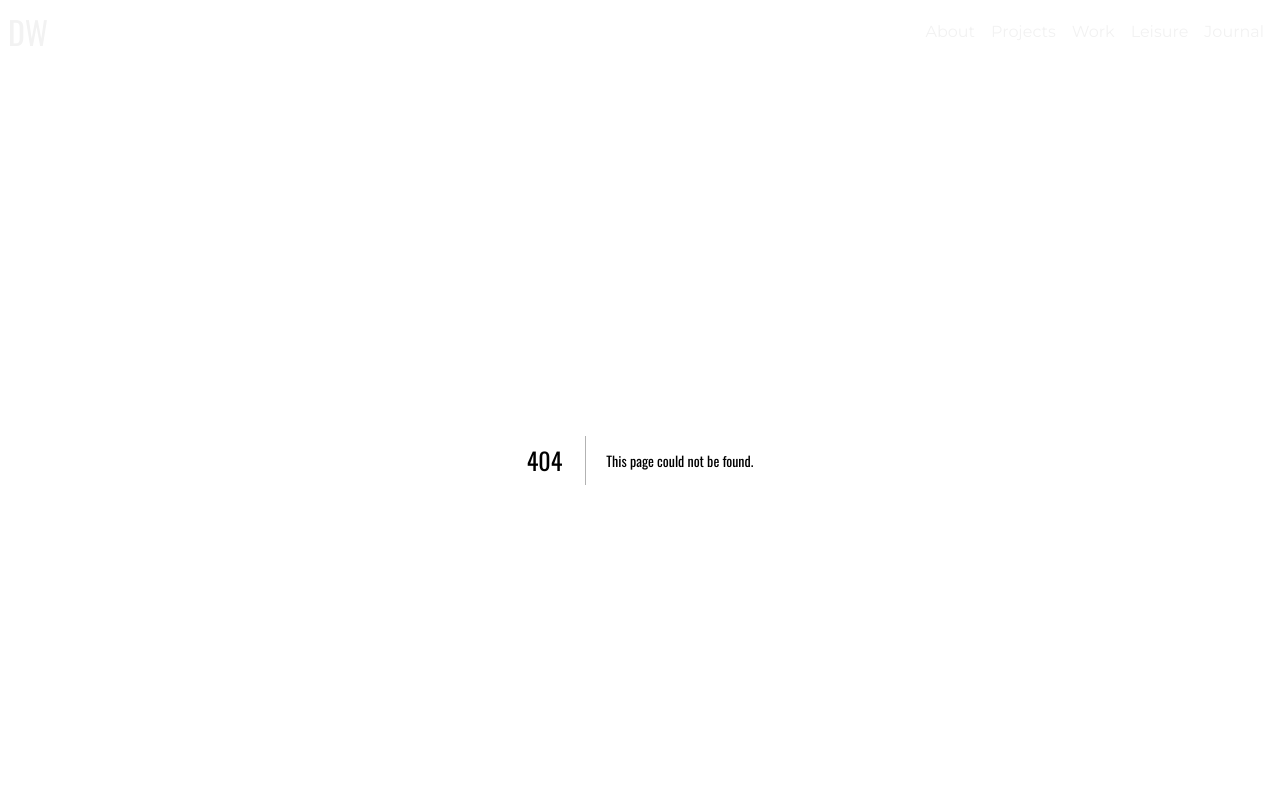
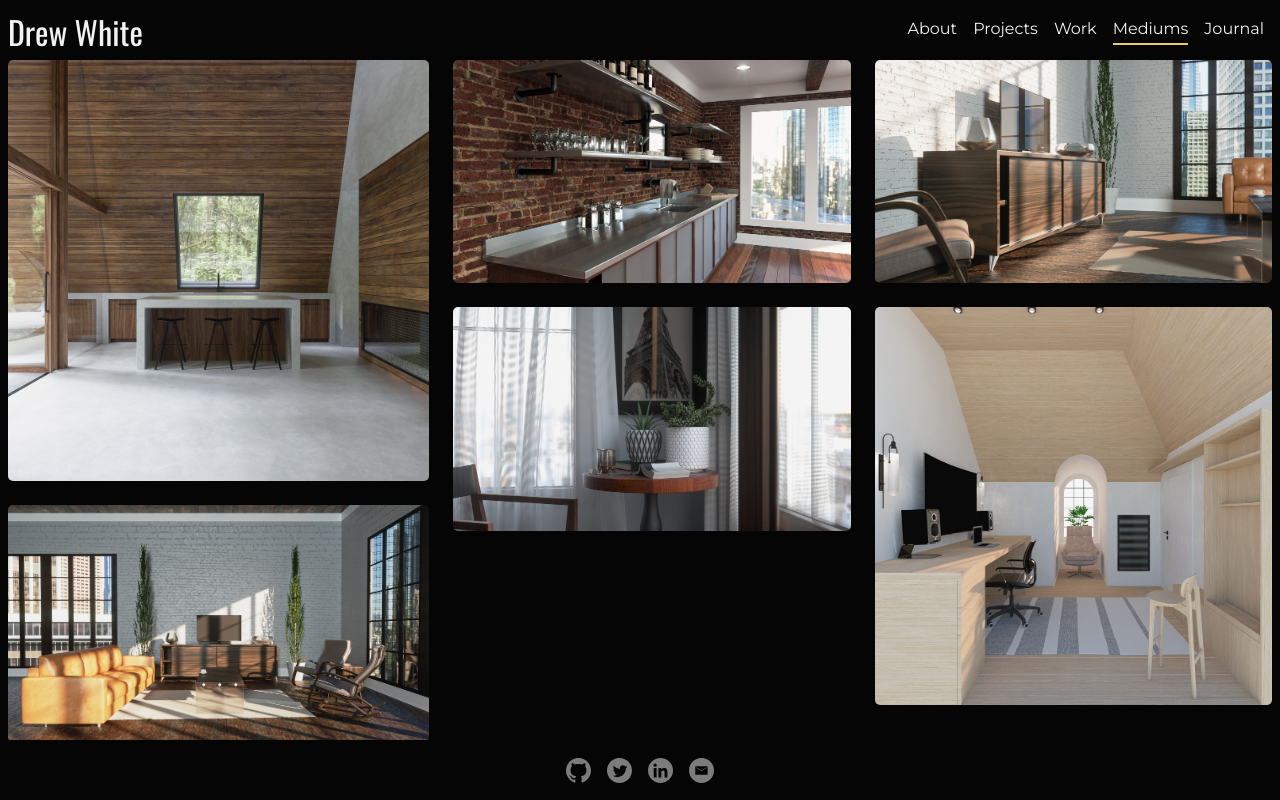
Before and after one commit to Drucial/drew-white-portfolio, a Next.js app: page /mediums in a window 1280 px wide. Before the commit this address had no page. Built offline with nearby package versions, Linux system fonts and the light colour scheme.

Commit message:
Mediums page updates

```diff
--- /dev/null
+++ b/lib/data/mediumsData.ts
@@ -0,0 +1,86 @@
+export const MediumsData = [
+	{
+		image: {
+			src: "/img/a-frame.jpg",
+			width: 2000,
+			height: 2000,
+		},
+
+		title: "The A-Frame",
+		details: [
+			"A modern, minimalist cabin for the perfect weekend get away.",
+			"Designed and modeled in Cinema4d, and rendered with Octane Render.",
+		],
+		category: "Architecture",
+	},
+	{
+		image: {
+			src: "/img/loft-kitchen.jpg",
+			width: 2000,
+			height: 1125,
+		},
+
+		title: "The Loft",
+		details: [
+			"An industrial kitchen design for an uptown apartment.",
+			"Designed and modeled in Cinema4d, and rendered with Octane Render.",
+		],
+		category: "Interiors",
+	},
+	{
+		image: {
+			src: "/img/loft-living.jpg",
+			width: 2000,
+			height: 1125,
+		},
+
+		title: "The Loft",
+		details: [
+			"A living space design for a modern, industrial uptown apartment.",
+			"Designed and modeled in Cinema4d, and rendered with Octane Render.",
+		],
+		category: "Interiors",
+	},
+	{
+		image: {
+			src: "/img/loft-living-2.jpg",
+			width: 2000,
+			height: 1125,
+		},
+
+		title: "The Loft",
+		details: [
+			"A living space design for a modern, industrial uptown apartment.",
+			"Designed and modeled in Cinema4d, and rendered with Octane Render.",
+		],
+		category: "Interiors",
+	},
+	{
+		image: {
+			src: "/img/reading-corner.jpg",
+			width: 2000,
+			height: 1125,
+		},
+
+		title: "The Still Life",
+		details: [
+			"A study of light, texture and compositional balance in 3D",
+			"Designed and modeled in Cinema4d, and rendered with Octane Render.",
+		],
+		category: "Interiors",
+	},
+	{
+		image: {
+			src: "/img/the-office.jpg",
+			width: 2000,
+			height: 2000,
+		},
+
+		title: "The Office",
+		details: [
+			"A scandanavian inspired office and music room build, designed for a friend.",
+			"Designed and modeled in Cinema4d, and rendered with Octane Render.",
+		],
+		category: "Architecture",
+	},
+]
--- a/pages/leisure.tsx
+++ b/pages/mediums.tsx
@@ -1,41 +1,42 @@
 import Masonry from "react-masonry-css"
 import { styled } from "@stitches/react"
-import { LeisureData } from "../lib/data/leisureData"
+import { MediumsData } from "../lib/data/mediumsData"
 import Layout from "../src/components/Layout"
 import Image from "next/image"
 import { useState } from "react"
-import { LeisureModal } from "../src/components/LeisureModal"
-import { LeisureItem } from "../types"
+import { MediumsModal } from "../src/components/MediumsModal"
+import { MediumsItem } from "../types"
 import { useRecoilState } from "recoil"
-import { ShowLeisureModalState } from "../state/atoms"
+import { ModalDetailsState, ShowMediumsModalState } from "../state/atoms"
+import { AnimatePresence } from "framer-motion"
 
 const title = "Hello, I'm Drew 👋"
 const subtitle =
 	"I'm a UI/UX Design Engineer at Stashpad, and living in Charlotte, North Carolina."
 
-export default function Leisure() {
-	const [showModal, setShowModal] = useRecoilState(ShowLeisureModalState)
-	const [modalDetails, setModalDetails] = useState<LeisureItem>()
+export default function Mediums() {
+	const [showModal, setShowModal] = useRecoilState(ShowMediumsModalState)
+	const [modalDetails, setModalDetails] = useRecoilState(ModalDetailsState)
 	const breakpointColumnsObj = {
 		default: 3,
 		1000: 2,
 		640: 1,
 	}
 
-	const handleClick = (item: LeisureItem) => {
+	const handleClick = (item: MediumsItem) => {
 		setModalDetails(item)
 		setShowModal((prev) => !prev)
 	}
 
 	return (
-		<Layout title="Leisure" description={`${title} - ${subtitle}`}>
+		<Layout title="Design Mediums" description={`${title} - ${subtitle}`}>
 			<Section>
 				<Masonry
 					breakpointCols={breakpointColumnsObj}
 					className="masonry-grid"
 					columnClassName="masonry-grid-column"
 				>
-					{LeisureData.map((item, i) => (
+					{MediumsData.map((item, i) => (
 						<Card key={i} onClick={() => handleClick(item)}>
 							<HoverDetails>
 								<Category>{item.category}</Category>
@@ -52,7 +53,6 @@ export default function Leisure() {
 					))}
 				</Masonry>
 			</Section>
-			{showModal && <LeisureModal details={modalDetails!} />}
 		</Layout>
 	)
 }
--- a/src/components/Footer.tsx
+++ b/src/components/Footer.tsx
@@ -1,7 +1,7 @@
 import { styled } from "@stitches/react"
 import Link from "next/link"
 import { useRecoilState } from "recoil"
-import { ShowLeisureModalState } from "../../state/atoms"
+import { ShowMediumsModalState } from "../../state/atoms"
 import { FOOTER_HEIGHT, MAX_WIDTH } from "../../styles/constants"
 import { GithubLogo } from "../svg/GithubLogo"
 import { LinkedinLogo } from "../svg/LinkedinLogo"
@@ -9,7 +9,7 @@ import { MailLogo } from "../svg/MailLogo"
 import { TwitterLogo } from "../svg/TwitterLogo"
 
 export const Footer = () => {
-	const [showModal, setShowModal] = useRecoilState(ShowLeisureModalState)
+	const [showModal, setShowModal] = useRecoilState(ShowMediumsModalState)
 
 	const handleClick = () => {
 		if (showModal) {
--- a/src/components/Layout.tsx
+++ b/src/components/Layout.tsx
@@ -1,6 +1,6 @@
 import React, { ReactNode, useEffect } from "react"
 import { NextSeo } from "next-seo"
-import { motion } from "framer-motion"
+import { AnimatePresence, motion } from "framer-motion"
 import { MOBILE_WIDTH, TABLET_WIDTH } from "../../styles/constants"
 import { useRecoilValue, useSetRecoilState } from "recoil"
 import {
@@ -8,8 +8,11 @@ import {
 	IsMobileState,
 	IsTabletState,
 	MobileNavShowState,
+	ModalDetailsState,
+	ShowMediumsModalState,
 } from "../../state/atoms"
 import { styled } from "@stitches/react"
+import { MediumsModal } from "./MediumsModal"
 
 type Props = {
 	children: ReactNode
@@ -28,6 +31,8 @@ const Layout = ({ children, title, description }: Props): JSX.Element => {
 	const setIsTablet = useSetRecoilState(IsTabletState)
 	const setIsDesktop = useSetRecoilState(IsDesktopState)
 	const showMobileNav = useRecoilValue(MobileNavShowState)
+	const showModal = useRecoilValue(ShowMediumsModalState)
+	const modalDetails = useRecoilValue(ModalDetailsState)
 
 	const updateIsMobile = () => {
 		window.innerWidth <= MOBILE_WIDTH ? setIsMobile(true) : setIsMobile(false)
@@ -105,6 +110,9 @@ const Layout = ({ children, title, description }: Props): JSX.Element => {
 			>
 				{children}
 			</Main>
+			<AnimatePresence>
+				{showModal && <MediumsModal details={modalDetails!} />}
+			</AnimatePresence>
 		</>
 	)
 }
@@ -112,7 +120,11 @@ const Layout = ({ children, title, description }: Props): JSX.Element => {
 export default Layout
 
 const Main = styled(motion.main, {
-	position: "relative",
+	width: '100%',
+	height: '100%',
+	overflowY: 'scroll',
+	overflowX: 'hidden',
+	transition: '$medium',
 
 	variants: {
 		navShow: {
--- a/src/components/LeisureModal.tsx
+++ b/src/components/MediumsModal.tsx
@@ -1,24 +1,25 @@
 import { styled } from "@stitches/react"
-import { LeisureItem } from "../../types"
+import { MediumsItem } from "../../types"
 import Image from "next/image"
 import { CloseIcon } from "../icons/CloseIcon"
 import { useRecoilValue, useSetRecoilState } from "recoil"
 import {
 	IsMobileState,
 	IsTabletState,
-	ShowLeisureModalState,
+	ShowMediumsModalState,
 } from "../../state/atoms"
 import { useState } from "react"
-import { MAX_WIDTH } from "../../styles/constants"
+import { FOOTER_HEIGHT, MAX_WIDTH, NAV_HEIGHT } from "../../styles/constants"
+import { motion } from "framer-motion"
 
 type Props = {
-	details: LeisureItem
+	details: MediumsItem
 }
 
-export const LeisureModal = ({ details }: Props) => {
+export const MediumsModal = ({ details }: Props) => {
 	const isMobile = useRecoilValue(IsMobileState)
 	const isTablet = useRecoilValue(IsTabletState)
-	const setShowModal = useSetRecoilState(ShowLeisureModalState)
+	const setShowModal = useSetRecoilState(ShowMediumsModalState)
 	const [showDetails, setShowDetails] = useState(false)
 	const size =
 		!isMobile && !isTablet && details.image.height === 2000 ? "tall" : "wide"
@@ -27,8 +28,20 @@ export const LeisureModal = ({ details }: Props) => {
 		setShowModal(false)
 	}
 
+	const variants = {
+		hidden: { opacity: 0 },
+		enter: { opacity: 1 },
+		exit: { opacity: 0 },
+	}
+
 	return (
-		<ModalWrapper>
+		<ModalWrapper
+			initial="hidden"
+			animate="enter"
+			exit="exit"
+			variants={variants}
+			mobile={isMobile}
+		>
 			<ImageWrapper size={size}>
 				<GalleryImage
 					size={size}
@@ -40,24 +53,52 @@ export const LeisureModal = ({ details }: Props) => {
 				<CloseModal onClick={handleCloseModal}>
 					<CloseIcon height={15} />
 				</CloseModal>
+				{!isMobile && (
+					<ProjectDetails mobile={isMobile}>
+						<Category>{details.category}</Category>
+						<Title>{details.title}</Title>
+						{details.details.map((p, i) => (
+							<Detail key={i}>{p}</Detail>
+						))}
+					</ProjectDetails>
+				)}
 			</ImageWrapper>
+			{isMobile && (
+				<ProjectDetails>
+					<Category>{details.category}</Category>
+					<Title>{details.title}</Title>
+					{details.details.map((p, i) => (
+						<Detail key={i}>{p}</Detail>
+					))}
+				</ProjectDetails>
+			)}
 		</ModalWrapper>
 	)
 }
 
-const ModalWrapper = styled("div", {
+const ModalWrapper = styled(motion.div, {
 	display: "flex",
+	flexDirection: "column",
 	alignItems: "center",
 	justifyContent: "center",
 	padding: "$l",
 	position: "absolute",
 	width: "100%",
-	height: "100%",
 	maxWidth: MAX_WIDTH,
-	top: 0,
+	top: NAV_HEIGHT,
+	bottom: FOOTER_HEIGHT,
 	left: "50%",
-	background: "rgba(0,0,0,.7)",
+	background: "rgba(0,0,0,.8)",
 	transform: "translateX(-50%)",
+
+	variants: {
+		mobile: {
+			true: {
+				padding: "$m",
+				background: "$black",
+			},
+		},
+	},
 })
 
 const CloseModal = styled("div", {
@@ -74,6 +115,7 @@ const CloseModal = styled("div", {
 	background: "$black",
 	transition: "$medium",
 	cursor: "pointer",
+	zIndex: 2,
 
 	"&:hover": {
 		background: "$dark100",
@@ -115,6 +157,31 @@ const GalleryImage = styled(Image, {
 	},
 })
 
-const Category = styled("p", {})
-const Title = styled("h2", {})
-const Detail = styled("p", {})
+const ProjectDetails = styled("div", {
+	padding: "$m 0",
+	width: "100%",
+
+	variants: {
+		mobile: {
+			false: {
+				position: "absolute",
+				top: 0,
+				left: 0,
+				padding: "$m",
+				background: "rgba(0,0,0,.7)",
+				borderRadius: "$radS",
+				zINdex: 1,
+			},
+		},
+	},
+})
+const Category = styled("p", {
+	lineHeight: 1,
+})
+const Title = styled("h2", {
+	color: "$primary100",
+	marginBottom: "$m",
+})
+const Detail = styled("p", {
+	lineHeight: 1.2,
+})
--- a/src/components/Navbar.tsx
+++ b/src/components/Navbar.tsx
@@ -1,13 +1,13 @@
 import { styled } from "@stitches/react"
 import Link from "next/link"
 import { useRecoilState, useRecoilValue } from "recoil"
-import { IsDesktopState, ShowLeisureModalState } from "../../state/atoms"
+import { IsDesktopState, ShowMediumsModalState } from "../../state/atoms"
 import { MAX_WIDTH, NAV_HEIGHT } from "../../styles/constants"
 import { Navigation } from "./Navigation"
 
 export const Navbar = () => {
 	const isDesktop = useRecoilValue(IsDesktopState)
-	const [showModal, setShowModal] = useRecoilState(ShowLeisureModalState)
+	const [showModal, setShowModal] = useRecoilState(ShowMediumsModalState)
 
 	const handleClick = () => {
 		if (showModal) {
--- a/src/components/Navigation.tsx
+++ b/src/components/Navigation.tsx
@@ -22,8 +22,8 @@ const links: { name: string; href: string }[] = [
 		href: "/work",
 	},
 	{
-		name: "Leisure",
-		href: "/leisure",
+		name: "Mediums",
+		href: "/mediums",
 	},
 	{
 		name: "Journal",
--- a/state/atoms.ts
+++ b/state/atoms.ts
@@ -1,3 +1,4 @@
+import { MediumsItem } from './../types'
 import { atom } from 'recoil'
 
 export const IsMobileState = atom({
@@ -25,7 +26,12 @@ export const ShowContactFormState = atom({
   default: false,
 });
 
-export const ShowLeisureModalState = atom({
-  key: 'ShowLeisureModalState',
+export const ShowMediumsModalState = atom({
+  key: 'ShowMediumsModalState',
   default: false,
 });
+
+export const ModalDetailsState = atom({
+  key: 'ModalDetailsState',
+  default: <MediumsItem>{},
+});
--- a/styles/globals.css
+++ b/styles/globals.css
@@ -34,19 +34,15 @@ a {
 }
 
 .app {
+	display: grid;
+	grid-template-rows: 60px 1fr 60px;
 	height: 100vh;
 	height: calc(var(--vh, 1vh) * 100);
+	overflow: hidden;
 	position: relative;
-	overflow: hidden;
-	display: grid;
-	grid-template-rows: auto 1fr auto;
 }
 
 main {
-	width: 100%;
-	height: 100%;
-	overflow-y: scroll;
-	overflow-x: hidden;
 	-ms-overflow-style: none;
 	scrollbar-width: none;
 	scroll-snap-type: y mandatory;
--- a/types.ts
+++ b/types.ts
@@ -1,4 +1,4 @@
-export type LeisureItem = {
+export type MediumsItem = {
 	image: {
 		src: string
 		width: number
```
Also changed, not shown: lib/data/leisureData.ts (deleted, +0 -68 lines).
